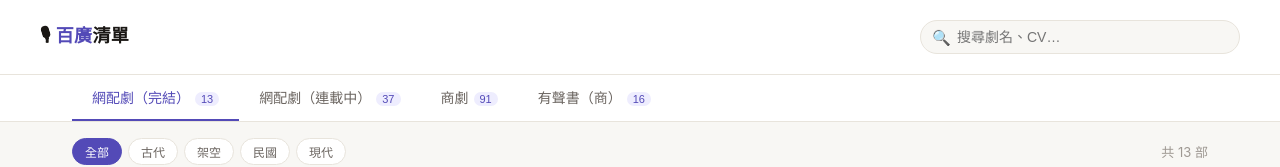
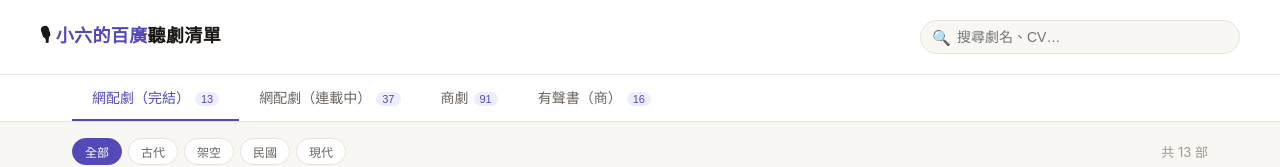
Before and after one commit to 6thmagnitude/radio-drama-list, a plain HTML site: page index.html in a window 1280 px wide. Shown: the top 167 px of the page. Drawn offline with Linux system fonts and the light colour scheme.

Commit message:
Update index.html

```diff
--- a/index.html
+++ b/index.html
@@ -224,7 +224,7 @@
 
 <header class="site-header">
   <div class="header-inner">
-    <div class="site-title">🎙 <span>百廣</span>清單</div>
+    <div class="site-title">🎙 <span>小六的百廣</span>聽劇清單</div>
     <div class="search-wrap">
       <span class="icon">🔍</span>
       <input type="text" id="searchInput" placeholder="搜尋劇名、CV…" oninput="onSearch()">
```
